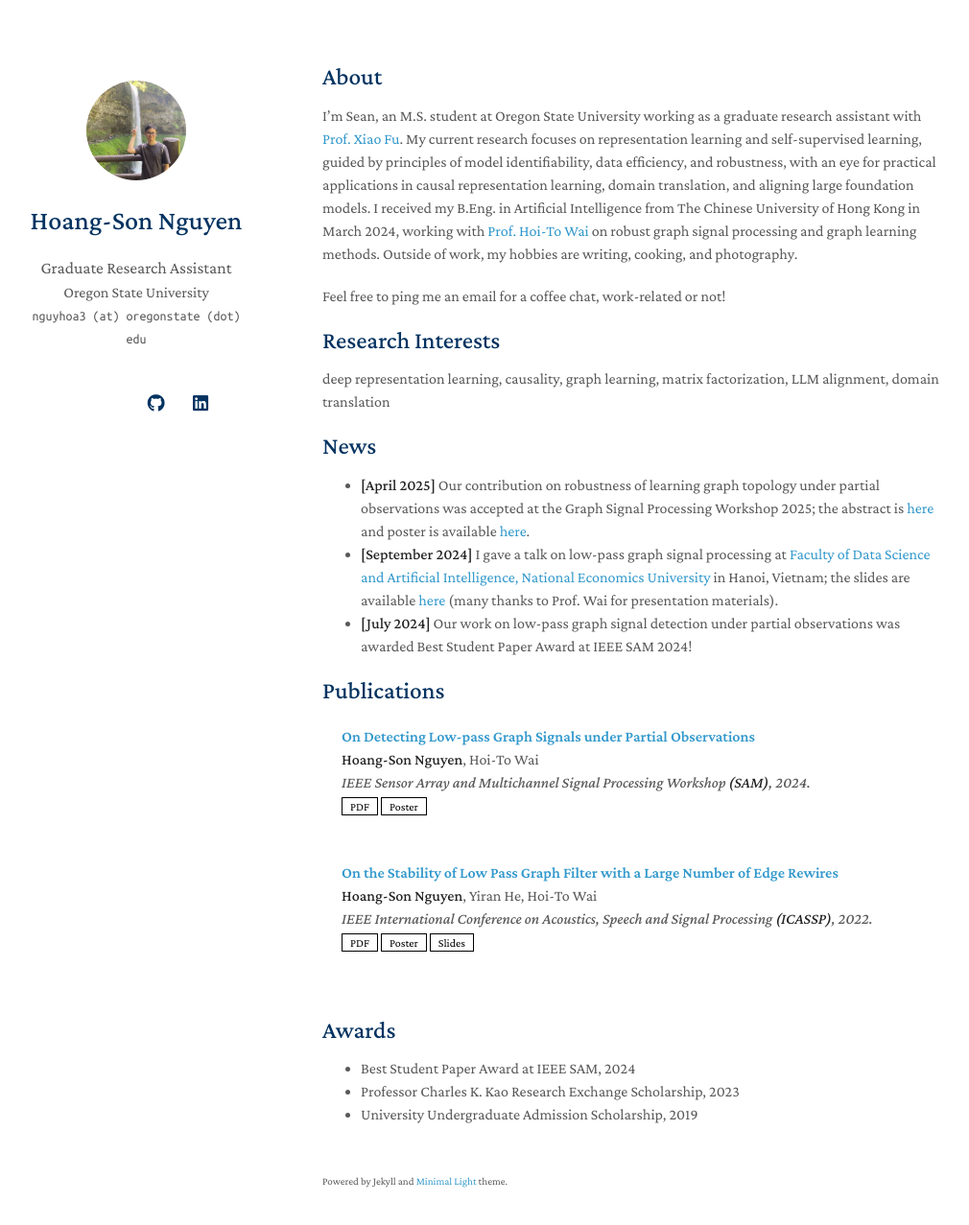
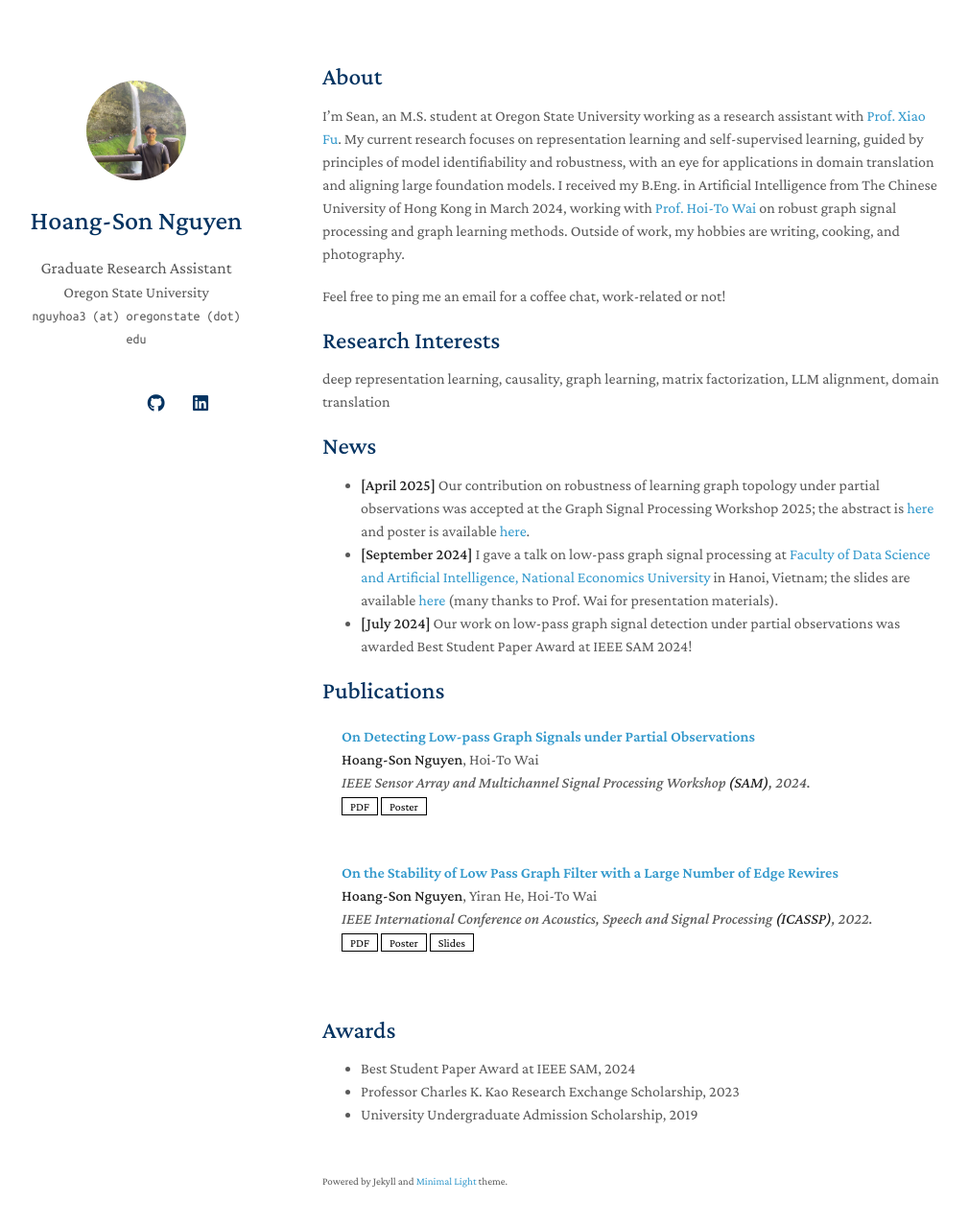
Before and after one commit to hsnguyen24/hsnguyen24.github.io, a Jekyll site: the page built from index.md, in a window 1280 px wide and 1312 px high. Shown: the top 1277 px of the window at 96% size, without its empty margins (134-1144 px from the left). Built offline with Jekyll 4.4.1, drawn with Linux system fonts in a browser that asks for light colours; nearby versions of some CDN libraries; a style sheet for code colours, icons or effects is not loaded; our own code applies the rules of GitHub Pages for plain Markdown files.

Commit message:
Update index.md

```diff
--- a/index.md
+++ b/index.md
@@ -4,7 +4,7 @@ layout: homepage
 
 ## About
 
-I'm Sean, an M.S. student at Oregon State University working as a graduate research assistant with [Prof. Xiao Fu](https://web.engr.oregonstate.edu/~fuxia). My current research focuses on representation learning and self-supervised learning, guided by principles of model identifiability, data efficiency, and robustness, with an eye for practical applications in causal representation learning, domain translation, and aligning large foundation models. I received my B.Eng. in Artificial Intelligence from The Chinese University of Hong Kong in March 2024, working with [Prof. Hoi-To Wai](https://www1.se.cuhk.edu.hk/~htwai) on robust graph signal processing and graph learning methods. Outside of work, my hobbies are writing, cooking, and photography.
+I'm Sean, an M.S. student at Oregon State University working as a research assistant with [Prof. Xiao Fu](https://web.engr.oregonstate.edu/~fuxia). My current research focuses on representation learning and self-supervised learning, guided by principles of model identifiability and robustness, with an eye for applications in domain translation and aligning large foundation models. I received my B.Eng. in Artificial Intelligence from The Chinese University of Hong Kong in March 2024, working with [Prof. Hoi-To Wai](https://www1.se.cuhk.edu.hk/~htwai) on robust graph signal processing and graph learning methods. Outside of work, my hobbies are writing, cooking, and photography.
 
 Feel free to ping me an email for a coffee chat, work-related or not!
 
```
